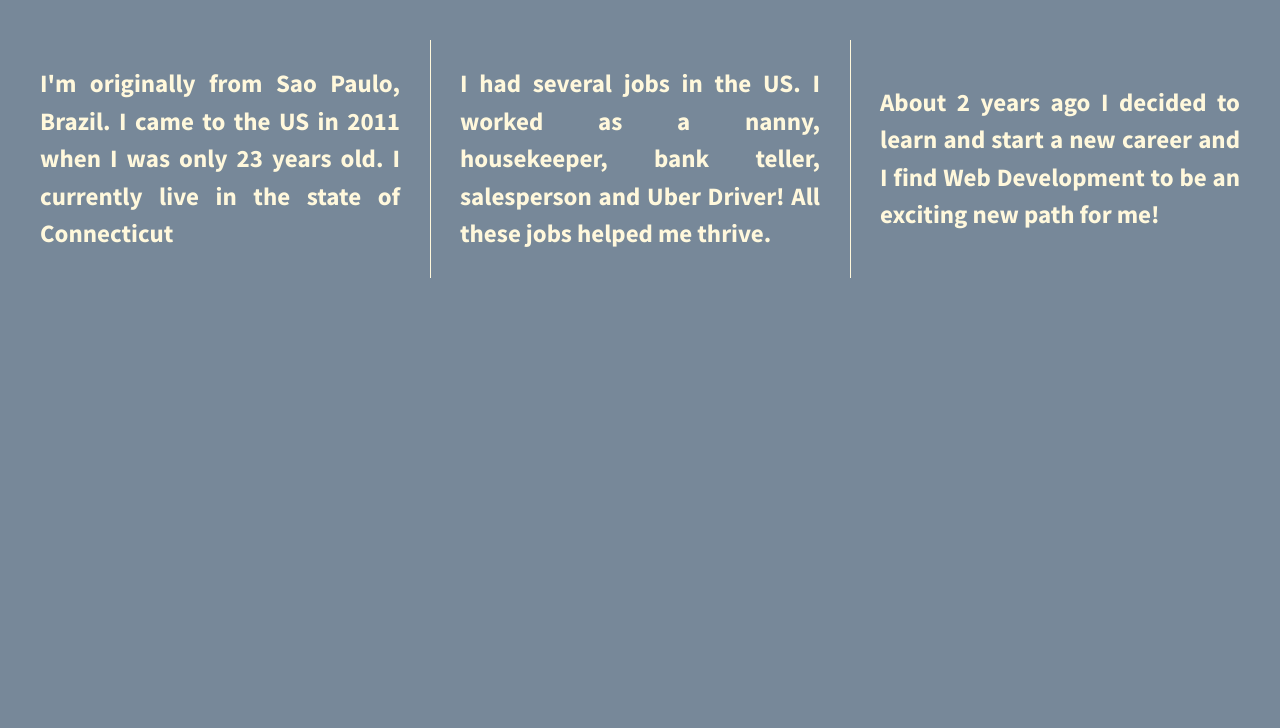
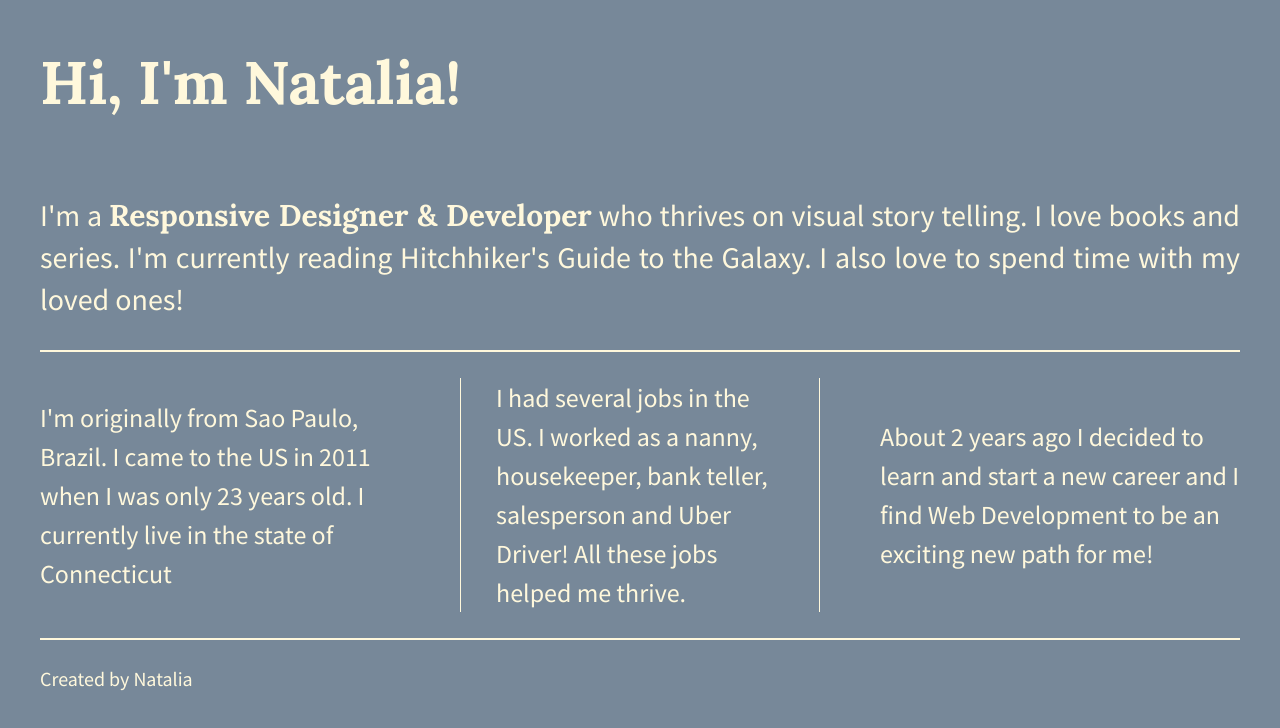
Before and after one commit to nanab210/Divs-flexbox, a plain HTML site: page index.html in a window 1280 px wide. Drawn offline with nearby package versions, Linux system fonts and the light colour scheme.

Commit message:
First commit

```diff
--- a/css/main.css
+++ b/css/main.css
@@ -99,40 +99,71 @@ textarea {
 html {
   background-color: #778899;
   height: 100%;
+  width: 100%;
 }
 
 body {
   font-family: 'Source Sans Pro', sans-serif;
-  padding: 2em;
+  padding: 0em 2em;
   font-size: 1.25em;
-  height: 100%;
+  color: #FFF8DC;
+  display: flex;
+  justify-content: center;
+
+}
+
+header,
+footer {
+  width: 100%;
+  display: flex;
+  justify-content: flex-start;
+}
+
+main {
+    background-color: #778899;
+    display: flex;
+    justify-content: center;
+    width: 100%;
+    align-items: center;
+    font-size: 1.5em;
+    height: auto;
+    text-align: justify;
+    border-bottom: 2px solid #FFF8DC;
+}
+
+p span {
+    font-family: 'Lora', sans-serif;
+}
+
+header h1 {
+    font-family: 'Lora', sans-serif;
+    font-size: 3em;
 }
 
 .wrapper {
   /*add display:flex and set justify-content to space-between*/
-  font-weight: 700;
-  display: flex;
-  justify-content: space-between;
-  flex-flow: row wrap;
-  align-items: center;
+    display: flex;
+    flex-flow: row wrap;
+    justify-content: space-between;
+    max-width: 1200px;
+
 }
 
 .div-1, .div-2, .div-3 {
   /*give the divs a width of 30%, add display:flex, set justify-content and align-items to center*/
-  color: #FFF8DC;
-  line-height: 1.5em;
-  font-size: 1.25em;
-  text-align: justify;
-  background-color: #778899;
-  height: auto;
+  width: 30%;
   display: flex;
-  width: 30%;
   justify-content: center;
   align-items: center;
+  line-height: 1.5em;
+  font-size: 1.3em;
 
 }
 
-
+footer {
+    border-top: 2px solid #FFF8DC;
+    padding-top: 25px;
+}
 
 /* ==========================================================================
    Helper classes
@@ -219,10 +250,11 @@ body {
       flex-basis: 30%;
     }
 
-    .div-1, .div-2 {
-      border-right: 1px solid #FFF8DC;
-      padding-right: 30px;
-    }
+    .div-2 p {
+        border-left: 1px solid #FFF8DC;
+        border-right: 1px solid #FFF8DC;
+        padding: 0 35px;
+      }
 }
 
 @media print,
--- a/index.html
+++ b/index.html
@@ -22,6 +22,12 @@
         <![endif]-->
 
         <section class="wrapper">
+            <header>
+                <h1>Hi, I'm Natalia!</h1>
+            </header>
+            <main>
+                <p>I'm a <span>Responsive Designer & Developer</span> who thrives on visual story telling. I love books and series. I'm currently reading Hitchhiker's Guide to the Galaxy. I also love to spend time with my loved ones!</p>
+            </main>
             <div class="div-1">
                 <p>I'm originally from Sao Paulo, Brazil. I came to the US in 2011 when I was only 23 years old. I currently live in the state of Connecticut </p>
             </div>
@@ -31,6 +37,7 @@
             <div class="div-3">
                 <p>About 2 years ago I decided to learn and start a new career and I find Web Development to be an exciting new path for me!</p>
             </div>
+            <footer>Created by Natalia</footer>
         </section>
 
         <script src="https://ajax.googleapis.com/ajax/libs/jquery/1.11.3/jquery.min.js"></script>
```
